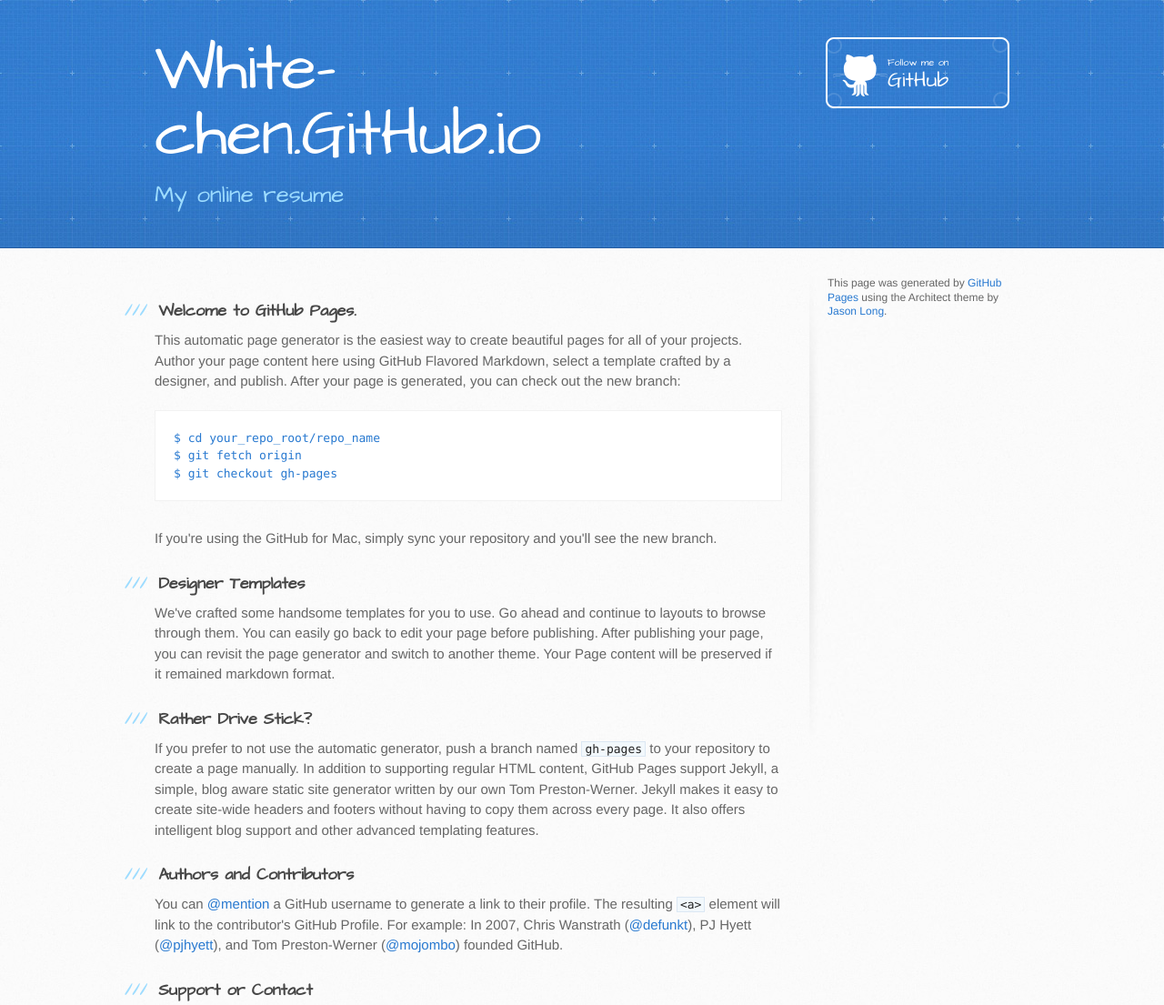
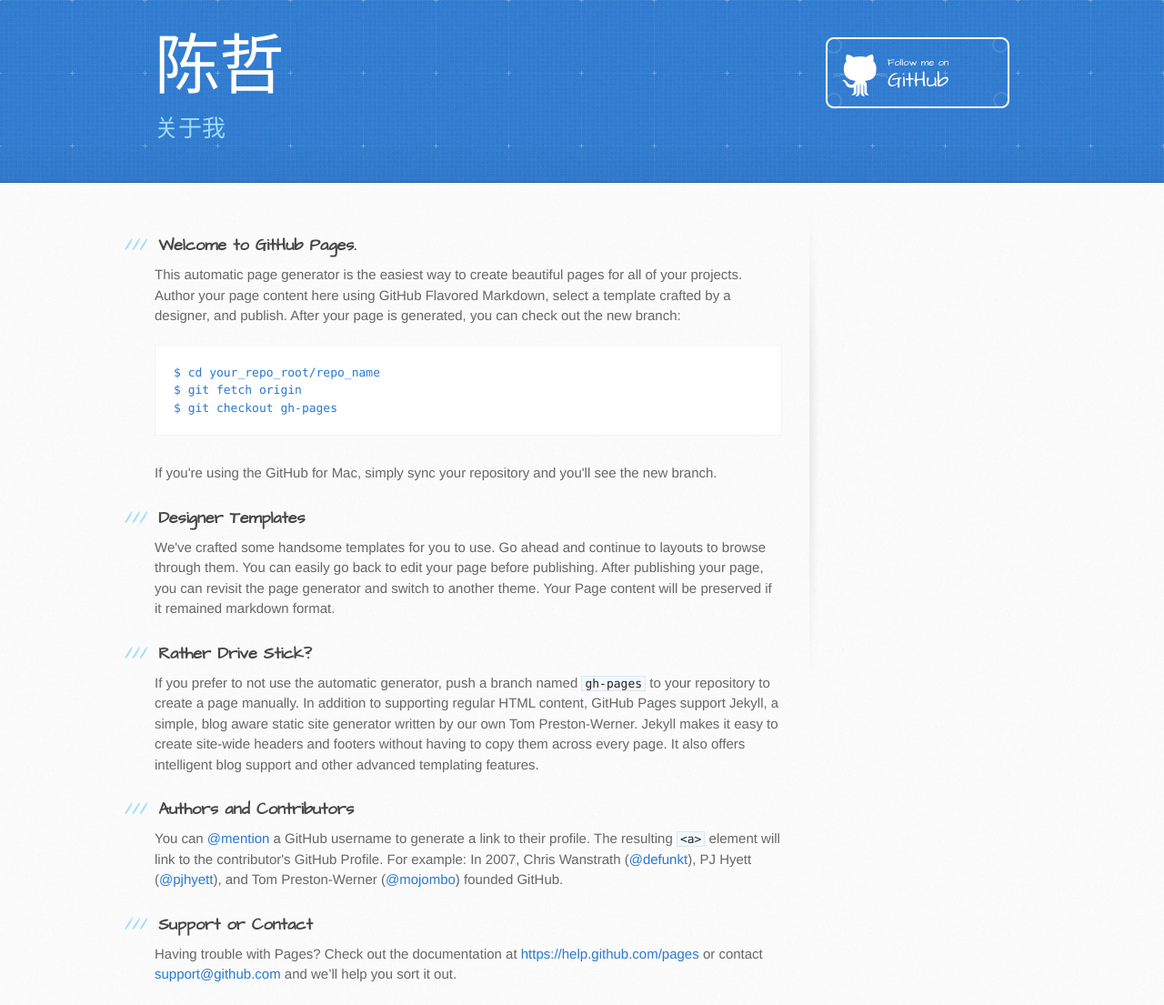
Before and after one commit to White-Chen/White-Chen.github.io, a plain HTML site: page index.html in a window 1280 px wide. Shown: the top 1105 px of the page at 91% size. Drawn offline with Linux system fonts and the light colour scheme.

Commit message:
2015.3.19
修改了标题

```diff
--- a/index.html
+++ b/index.html
@@ -13,14 +13,14 @@
     <script src="//html5shiv.googlecode.com/svn/trunk/html5.js"></script>
     <![endif]-->
 
-    <title>White-chen.GitHub.io by White-Chen</title>
+    <title>关于我|White-Chen</title>
   </head>
 
   <body>
     <header>
       <div class="inner">
-        <h1>White-chen.GitHub.io</h1>
-        <h2>My online resume</h2>
+        <h1>陈哲</h1>
+        <h2>关于我</h2>
         <a href="https://github.com/White-Chen" class="button"><small>Follow me on</small> GitHub</a>
       </div>
     </header>
@@ -64,7 +64,7 @@
         <aside id="sidebar">
 
 
-          <p>This page was generated by <a href="https://pages.github.com">GitHub Pages</a> using the Architect theme by <a href="https://twitter.com/jasonlong">Jason Long</a>.</p>
+          <p></p>
         </aside>
       </div>
     </div>
```
Also changed, not shown: images/img/django1.png (added), images/img/django2.png (added), images/img/dribbble.png (added), images/img/facebook.png (added), images/img/github.png (added), images/img/gmail.png (added), images/img/ma.jpg (added), images/img/maven1.jpg (added), images/img/maven2.jpg (added), images/img/my-work.jpg (added), images/img/openfire1.png (added), images/img/openfire2.png (added), images/img/qq.png (added), images/img/quora.png (added), 5 more files.
